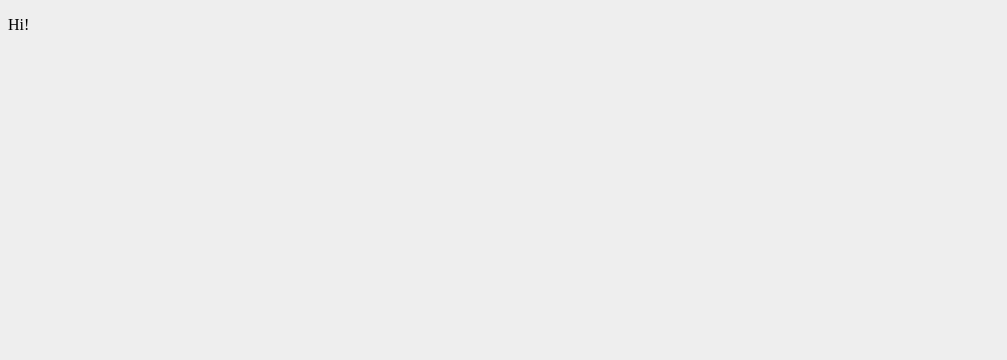
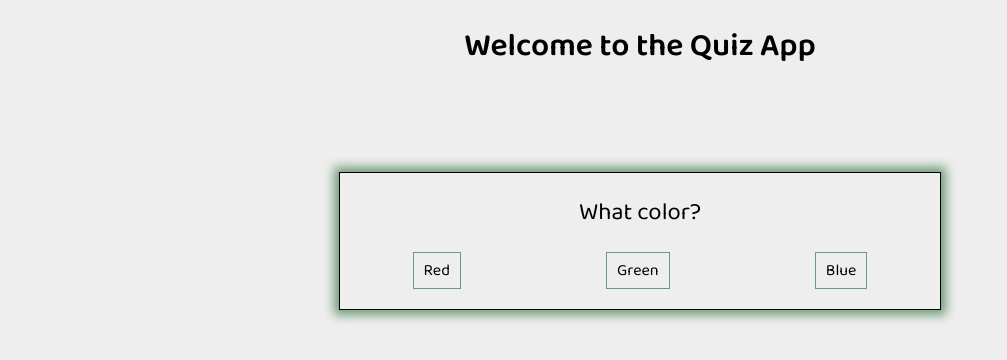
Before and after one commit to KostiukYevhen/quiz, a website built with Parcel: page src/index.html in a window 1280 px wide. Shown: the whole page, without its empty margins (0-1007 px from the left). Built offline with nearby package versions, Linux system fonts and the light colour scheme.

Commit message:
added quiz js logic

```diff
--- a/src/css/style.css
+++ b/src/css/style.css
@@ -1,3 +1,47 @@
 body {
   background-color: #eee;
+  font-family: 'Baloo 2', cursive;
+  font-weight: 400;
 }
+
+h1, h2 {
+  text-align: center;
+}
+
+h2 {
+  font-weight: 400;
+}
+
+#card-block {
+  margin: auto;
+  margin-top: 100px;
+  width: 600px;
+  border: 1px solid #000;
+  box-shadow: 0 0 10px 5px #6e9a78;
+}
+
+#answers {
+  display: flex;
+  justify-content: space-around;
+  align-content: center;
+  padding-bottom: 20px;
+}
+
+.answer {
+  display: flex;
+  padding: 5px 10px;
+  border: 1px solid #6e9a78;
+  cursor: pointer;
+}
+
+.answer:hover {
+  color: white;
+  background-color: #6e9a78;
+  transition: 0.25s;
+}
+
+.correct {
+  color: white;
+  background-color: #6e9a78;
+  transition: 0.15s;
+}
--- a/src/index.html
+++ b/src/index.html
@@ -4,10 +4,18 @@
   <meta charset="UTF-8">
   <meta name="viewport" content="width=device-width, initial-scale=1.0">
   <link rel="stylesheet" href="css/style.css">
+  <link href="https://fonts.googleapis.com/css2?family=Baloo+2:wght@400;600&display=swap" rel="stylesheet">
   <title>Quiz</title>
 </head>
 <body>
-  <p>Hi!</p>
+  <h1>Welcome to the Quiz App</h1>
+  <div id="card-block">
+    <h2 id="question"></h2>
+    <div id="answers">
+
+    </div>
+  </div>
+
   <script src="js/main.js"></script>
 </body>
 </html>
--- a/src/js/main.js
+++ b/src/js/main.js
@@ -1 +1,93 @@
-console.log('Welcome to the Quiz App');
+const questionsBank = [
+  {
+    question: 'What color?',
+    options: [
+      {
+        text: 'Red',
+        isCorrect: false,
+      },
+      {
+        text: 'Green',
+        isCorrect: false,
+      },
+      {
+        text: 'Blue',
+        isCorrect: true,
+      },
+    ],
+  },
+  {
+    question: 'What ...?',
+    options: [
+      {
+        text: '111',
+        isCorrect: false,
+      },
+      {
+        text: '222',
+        isCorrect: true,
+      },
+      {
+        text: '333',
+        isCorrect: false,
+      },
+      {
+        text: '444',
+        isCorrect: false,
+      },
+    ],
+  },
+];
+
+const answers = document.getElementById('answers');
+const question = document.getElementById('question');
+let currentQuestionIndex = 0;
+
+function checkAnswer(event) {
+  const userAnswer = event.target.innerHTML;
+  const currentQuestion = questionsBank[currentQuestionIndex];
+
+  for (let i = 0; i < currentQuestion.options.length; i += 1) {
+    const currentOption = currentQuestion.options[i];
+    if (currentOption.text === userAnswer) {
+      if (currentOption.isCorrect) {
+        handleCorrectAnswer();
+      } else {
+        console.log('false');
+      }
+    }
+  }
+}
+
+function render() {
+  if (questionsBank.length === 0) {
+    console.log('Try again later.');
+  }
+  if (currentQuestionIndex >= questionsBank.length) {
+    return console.log('Game is over!');
+  }
+
+  const currentQuestion = questionsBank[currentQuestionIndex];
+  const currentQuestionText = currentQuestion.question;
+  question.innerHTML = currentQuestionText;
+  answers.innerHTML = '';
+
+  for (let i = 0; i < currentQuestion.options.length; i += 1) {
+    const currentOption = currentQuestion.options[i];
+    const div = document.createElement('div');
+    div.innerHTML = currentOption.text;
+    div.className = 'answer';
+
+    div.addEventListener('click', checkAnswer);
+
+    answers.appendChild(div);
+  }
+}
+
+window.onload = render();
+
+function handleCorrectAnswer() {
+  console.log('true');
+  currentQuestionIndex += 1;
+  render();
+}
```
